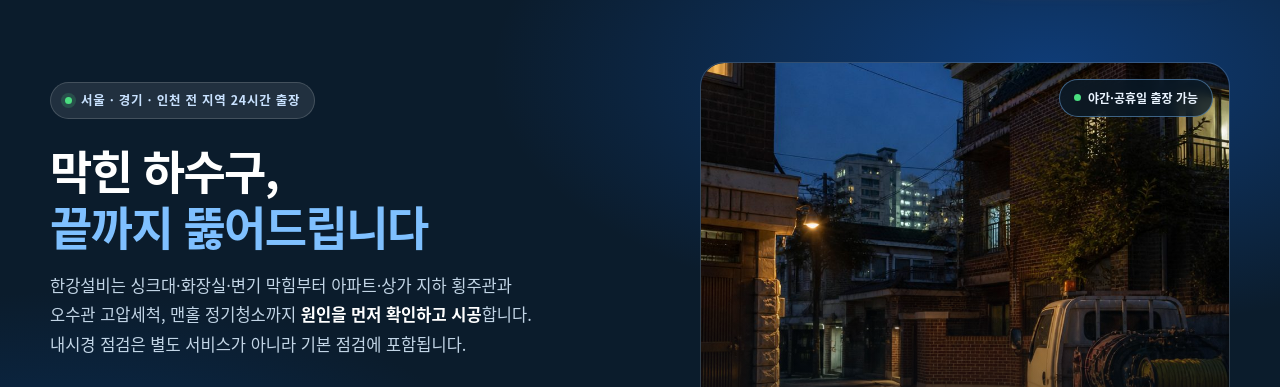
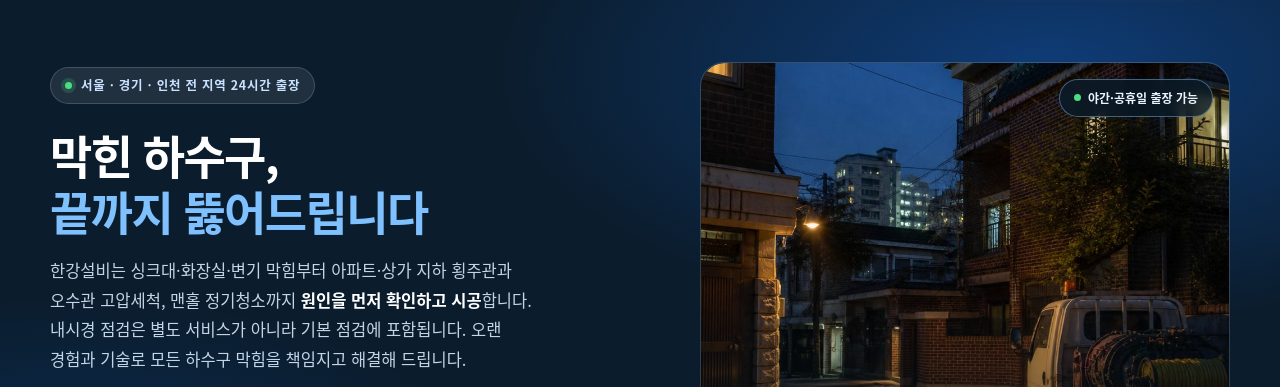
Before and after one commit to yune68q-jpg/Under, a plain HTML site: page index.html in a window 1280 px wide. Shown: the part 79-466 px from the top of the page. Drawn offline with Linux system fonts and the light colour scheme.

Commit message:
히어로 소개 문구에 '오랜 경험과 기술로 모든 하수구 막힘을 책임지고 해결해 드립니다.' 추가

```diff
--- a/index.html
+++ b/index.html
@@ -675,6 +675,7 @@
           한강설비는 싱크대·화장실·변기 막힘부터 아파트·상가 지하 횡주관과 오수관 고압세척,
           맨홀 정기청소까지 <strong>원인을 먼저 확인하고 시공</strong>합니다.
           내시경 점검은 별도 서비스가 아니라 기본 점검에 포함됩니다.
+          오랜 경험과 기술로 모든 하수구 막힘을 책임지고 해결해 드립니다.
         </p>
         <div class="hero-actions">
           <a class="btn btn-call" href="tel:01033764750">
```
